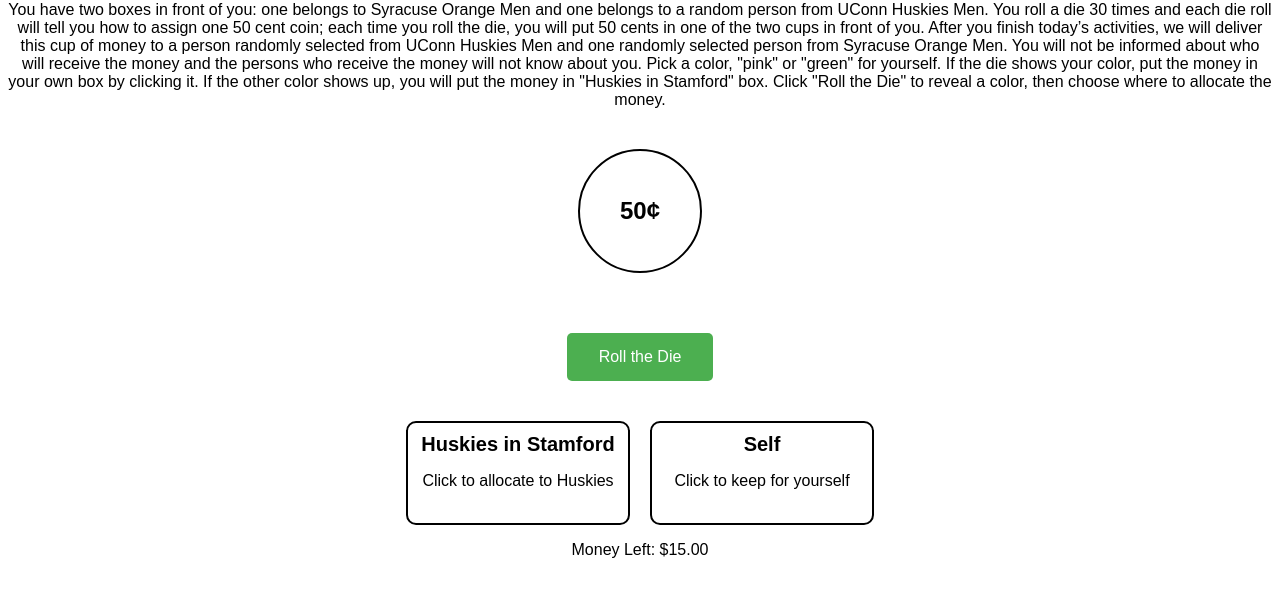
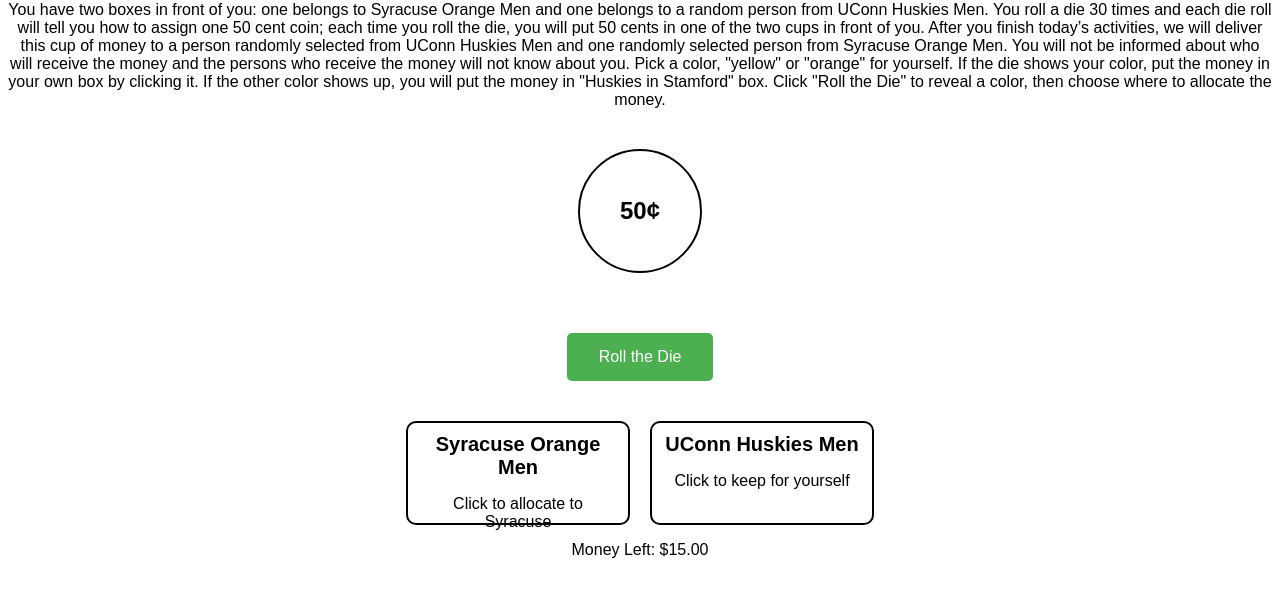
Before and after one commit to demiroglusevgi/allo, a plain HTML site: page index.html in a window 1280 px wide. Shown: the part 79-676 px from the top of the page. Drawn offline with Linux system fonts and the light colour scheme.

Commit message:
Update index.html

```diff
--- a/index.html
+++ b/index.html
@@ -67,7 +67,7 @@
 </head>
 <body>
     <h1>Random Allocation Game</h1>
-    <p>You have two boxes in front of you: one belongs to Syracuse Orange Men and one belongs to a random person from UConn Huskies Men. You roll a die 30 times and each die roll will tell you how to assign one 50 cent coin; each time you roll the die, you will put 50 cents in one of the two cups in front of you. After you finish today’s activities, we will deliver this cup of money to a person randomly selected from UConn Huskies Men and one randomly selected person from Syracuse Orange Men. You will not be informed about who will receive the money and the persons who receive the money will not know about you. Pick a color, "pink" or "green" for yourself. If the die shows your color, put the money in your own box by clicking it. If the other color shows up, you will put the money in "Huskies in Stamford" box. Click "Roll the Die" to reveal a color, then choose where to allocate the money.</p>
+    <p>You have two boxes in front of you: one belongs to Syracuse Orange Men and one belongs to a random person from UConn Huskies Men. You roll a die 30 times and each die roll will tell you how to assign one 50 cent coin; each time you roll the die, you will put 50 cents in one of the two cups in front of you. After you finish today’s activities, we will deliver this cup of money to a person randomly selected from UConn Huskies Men and one randomly selected person from Syracuse Orange Men. You will not be informed about who will receive the money and the persons who receive the money will not know about you. Pick a color, "yellow" or "orange" for yourself. If the die shows your color, put the money in your own box by clicking it. If the other color shows up, you will put the money in "Huskies in Stamford" box. Click "Roll the Die" to reveal a color, then choose where to allocate the money.</p>
 
     <!-- Dice Result (Initially transparent with "50¢") -->
     <div class="dice" id="dice">50¢</div>
@@ -78,11 +78,11 @@
     <!-- Allocation boxes container -->
     <div class="allocation-container">
         <div id="huskies" class="allocation-box">
-            <div class="box-title">Huskies in Stamford</div>
-            <p>Click to allocate to Huskies</p>
+            <div class="box-title">Syracuse Orange Men</div>
+            <p>Click to allocate to Syracuse</p>
         </div>
         <div id="self" class="allocation-box">
-            <div class="box-title">Self</div>
+            <div class="box-title">UConn Huskies Men</div>
             <p>Click to keep for yourself</p>
         </div>
     </div>
```
